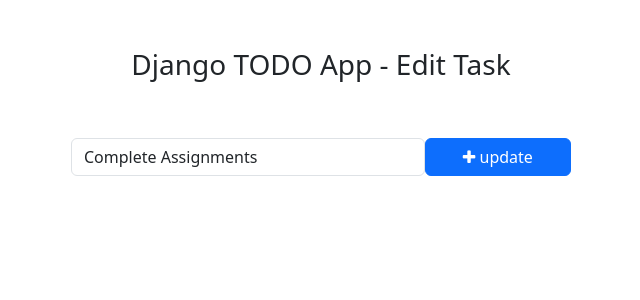
After one commit to Rajkumar4040/todo, a Django app: page /todo/edit_task/1/ in a window 1280 px wide. The commit adds this page. Shown: the top 300 px of the page, without its empty margins (319-959 px from the left). Run offline with Django 4.2, Linux system fonts and the light colour scheme; data comes from the database, SQL or seed files in the repository; both versions use the stored data as it was after the commit.

Commit message:
todo app final

```diff
--- /dev/null
+++ b/templates/edit_task.html
@@ -0,0 +1,29 @@
+<!DOCTYPE html>
+<html lang="en">
+<head>
+    <meta charset="UTF-8">
+    <meta name="viewport" content="width=device-width, initial-scale=1.0">
+    <title>Edit Task - Django TODO App</title>
+
+    <!-- Bootstrap -->
+    <link href="https://cdn.jsdelivr.net/npm/bootstrap@5.3.0-alpha1/dist/css/bootstrap.min.css" rel="stylesheet" integrity="sha384-GLhlTQ8iRABdZLl6O3oVMWSktQOp6b7In1Zl3/Jr59b6EGGoI1aFkw7cmDA6j6gD" crossorigin="anonymous">
+    <script src="https://cdn.jsdelivr.net/npm/bootstrap@5.3.0-alpha1/dist/js/bootstrap.bundle.min.js" integrity="sha384-w76AqPfDkMBDXo30jS1Sgez6pr3x5MlQ1ZAGC+nuZB+EYdgRZgiwxhTBTkF7CXvN" crossorigin="anonymous"></script>
+    <!-- Font Awesome Icons -->
+    <link rel="stylesheet" href="https://cdnjs.cloudflare.com/ajax/libs/font-awesome/4.7.0/css/font-awesome.min.css">
+</head>
+<body>
+    <div class="container">
+            <h3 class="pt-5 pb-5 text-center">Django TODO App - Edit Task</h3>
+            <!-- To Do Form -->
+            <form action="" method="POST" style="width: 500px; margin: auto;">
+                {% csrf_token %}
+                <div class="form-group">
+                    <span style="display: flex;">
+                        <input type="text" name="task" class="form-control" placeholder="Add a task" value="{{ get_task.task }}">
+                        <button type="submit" class="btn btn-primary" style="width: 200px;"><i class="fa fa-plus"></i> update</button>
+                    </span>
+                </div>
+            </form>
+    </div>
+</body>
+</html>
--- a/todo/urls.py
+++ b/todo/urls.py
@@ -3,4 +3,12 @@
 
 urlpatterns = [
     path('addTask/', views.addTask, name='addTask'),
+    #Mark as Done
+    path('mark_as_done/<int:pk>/', views.mark_as_done, name='mark_as_done'),
+
+    #Mark as Undone
+    path('mark_as_done/<int:pk>/', views.mark_as_undone, name='mark_as_undone'),
+
+    #Edit Feature
+    path('edit_task/<int:pk>/', views.edit_task, name='edit_task'),
 ]
--- a/todo/views.py
+++ b/todo/views.py
@@ -1,5 +1,5 @@
 from django.http import HttpResponse
-from django.shortcuts import redirect, render
+from django.shortcuts import redirect, render, get_object_or_404
 from . models import Task
 
 
@@ -8,3 +8,25 @@
     task = request.POST['task']
     Task.objects.create(task=task)
     return redirect('home')
+
+def mark_as_done(request, pk):
+    task = get_object_or_404(Task, pk=pk)
+    task.is_completed = True
+    task.save()
+    return redirect('home')
+
+def mark_as_undone(request, pk):
+    task = get_object_or_404(Task, pk=pk)
+    task.is_completed = True
+    task.save()
+    return redirect('home')
+
+def edit_task(request, pk):
+    get_task = get_object_or_404(Task, pk=pk)
+    if request.method == 'POST':
+        return
+    else:
+        context = {
+            'get_task': get_task,
+        }
+    return render(request, 'edit_task.html', context)
--- a/todo_main/views.py
+++ b/todo_main/views.py
@@ -3,7 +3,10 @@
 
 def home(request):
     tasks = Task.objects.filter(is_completed=False).order_by('updated_at')
+    completed_tasks = Task.objects.filter(is_completed=True)
+
     context = {
         'tasks': tasks,
+        'completed_tasks': completed_tasks,
     }
     return render(request, 'home.html', context)
```
Also changed, not shown: templates/home.html (+5 -3 lines), db.sqlite3.
